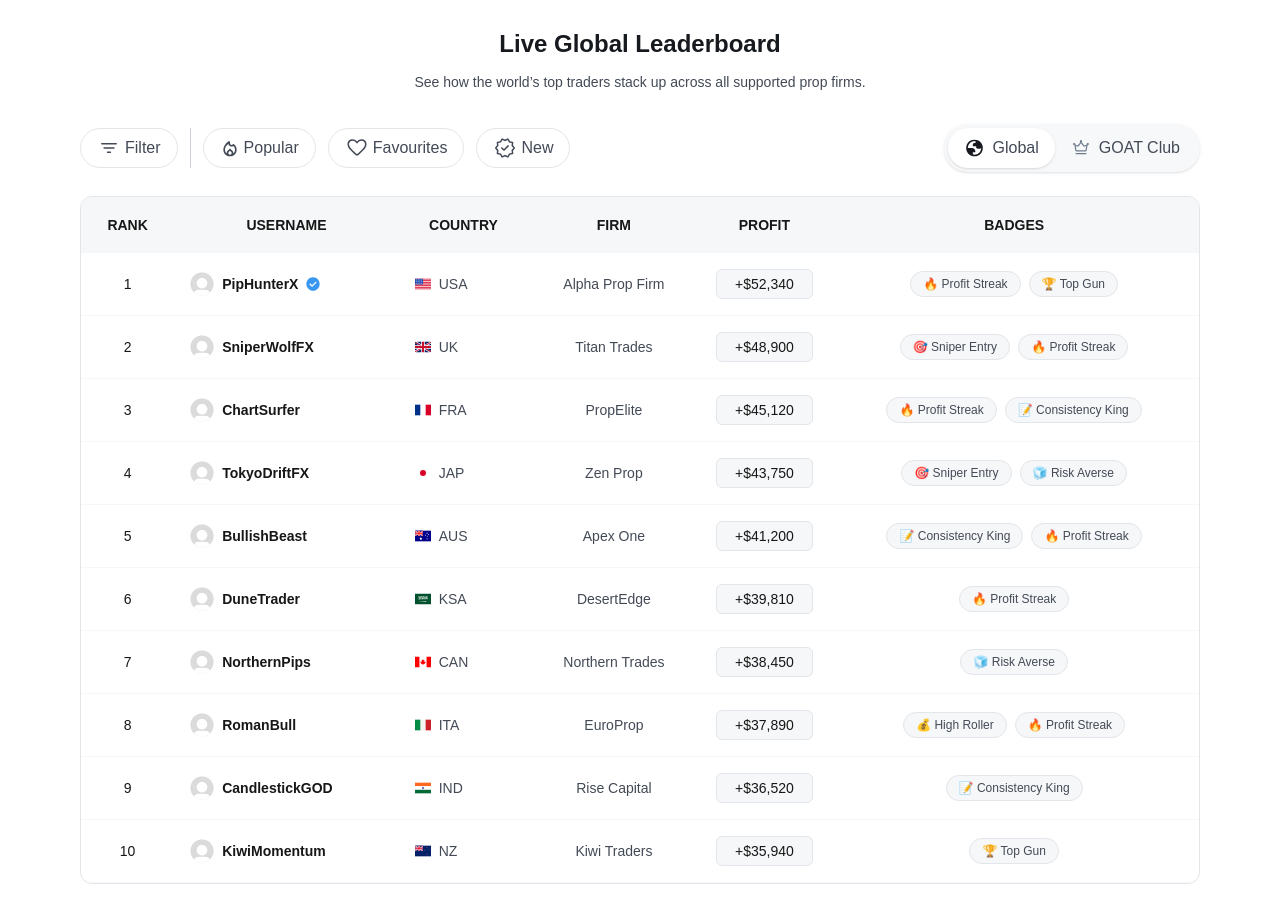
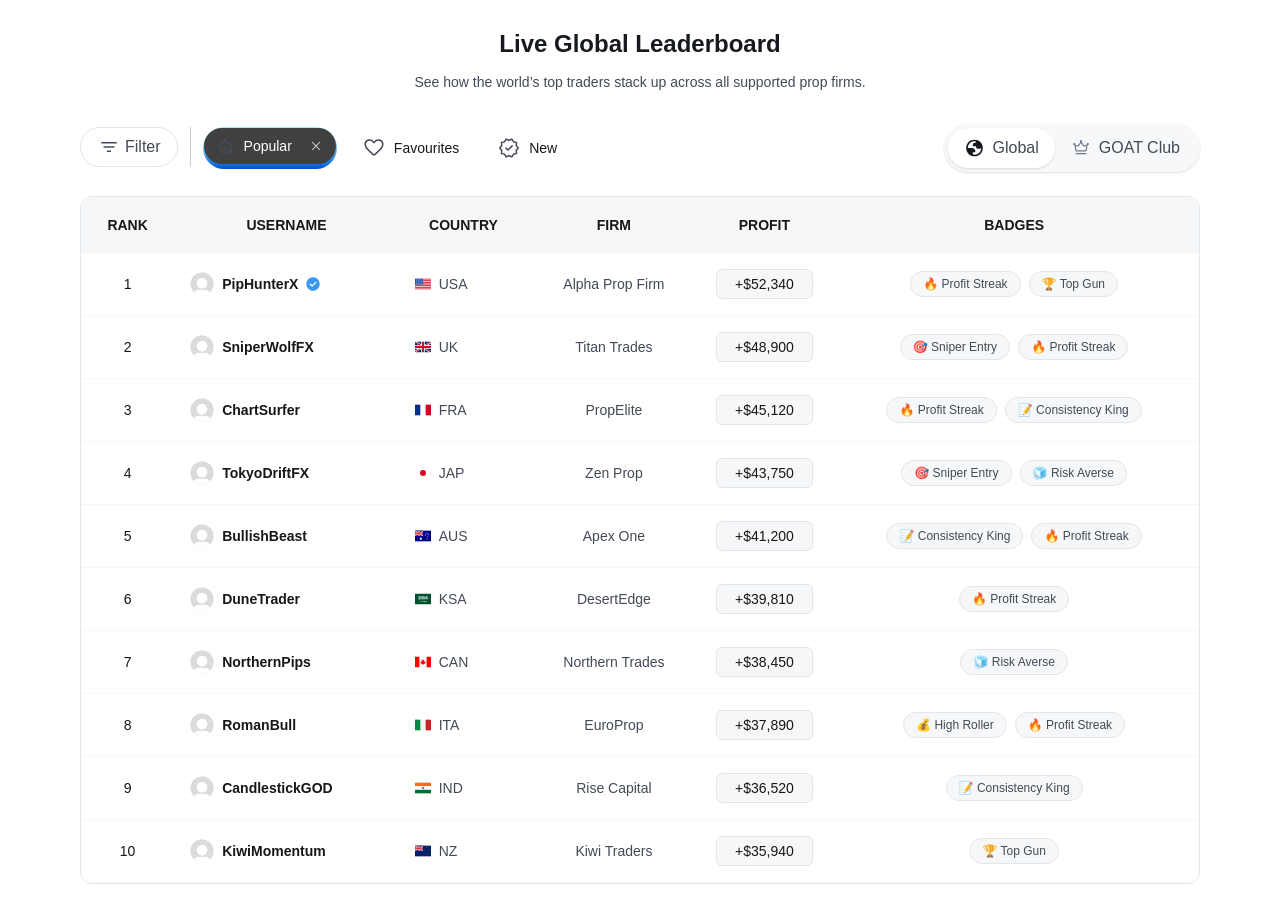
Before and after one commit to felixquan0330/prop-trading-leaderboard-frontend, a Next.js app: page / in a window 1280 px wide. Shown: the part 940-1863 px from the top of the page. Built offline with nearby package versions, Linux system fonts and the light colour scheme; no server answers.

Commit message:
Update border style of active tab

```diff
--- a/src/app/Leaderboard/page.tsx
+++ b/src/app/Leaderboard/page.tsx
@@ -1,13 +1,19 @@
 "use client"
 import { useState } from 'react'
 import { Button, Switch, Filter, Badge } from '@/components'
-import { Popular, Favourite, New, Global, Crown, Check } from '@/components'
+import { Popular, Favourite, New, Global, Crown, Check, Cross } from '@/components'
 import { Table, TableHeader, TableBody, TableRow, Th, Td } from '@/components'
 import { US, FR, GB, JP, AU, SA, CA, IT, IN, NZ } from 'country-flag-icons/react/3x2'
 
 export default function Leaderboard() {
 
     const [selected, setSelected] = useState<'global' | 'goat'>('global')
+    const [activeTab, setActiveTab] = useState<'popular' | 'favourites' | 'new' | ''>('popular');
+    const tabs = [
+        { id: 'popular', label: 'Popular', icon: Popular },
+        { id: 'favourites', label: 'Favourites', icon: Favourite },
+        { id: 'new', label: 'New', icon: New },
+    ];
     const leaderboardData = [
         {
             username: "PipHunterX",
@@ -102,17 +108,71 @@ export default function Leaderboard() {
                                 Filter
                             </Button>
                             <div className="h-10 w-px bg-[#CCD0D7]"></div>
-                            <Button variant="outline" className="text-[#434a56] dark:text-white dark:opacity-70 bg-transparent rounded-full gap-1">
-                                <Popular className="w-4 h-4" />
-                                Popular
-                            </Button>
-                            <Button variant="outline" className="text-[#434a56] dark:text-white dark:opacity-70 bg-transparent rounded-full gap-1">
-                                <Favourite className="w-4 h-4" />Favourites
-                            </Button>
-                            <Button variant="outline" className="text-[#434a56] dark:text-white dark:opacity-70 bg-transparent rounded-full gap-1">
-                                <New className="w-4 h-4" />
-                                New
-                            </Button>
+                            {tabs.map((tab) => {
+                                const isActive = activeTab === tab.id;
+                                const Icon = tab.icon;
+
+                                return (
+                                    <button
+                                        key={tab.id}
+                                        onClick={() => setActiveTab(tab.id as 'popular' | 'favourites' | 'new')}
+                                        className={`inline-flex rounded-full p-[1px] transition-colors ${isActive
+                                            ? 'bg-gradient-to-b from-[#9CECFB] via-[#65C7F7] to-[#0052D4]'
+                                            : 'dark:bg-transparent'}
+                                        `}
+                                    >
+                                        <div className={`flex items-center gap-2 px-3 py-2 rounded-full text-sm ${isActive
+                                            ? 'bg-[#404040] text-white'
+                                            : 'bg-white text-[#16191d] dark:bg-[#000000] dark:border border-[#525252] dark:text-white'}
+                                        `}>
+                                            <Icon className="w-4 h-4" />
+                                            <span>{tab.label}</span>
+                                            {isActive && (
+                                                <span
+                                                    className="ml-2 cursor-pointer flex items-center"
+                                                    onClick={e => {
+                                                        e.stopPropagation();
+                                                        setActiveTab('');
+                                                    }}
+                                                >
+                                                    <Cross className="w-3 h-3" />
+                                                </span>
+                                            )}
+                                        </div>
+                                    </button>
+                                );
+                            })}
+
+                            {/* <div
+                                className={
+                                    selectedTab === 'favourites'
+                                        ? 'rounded-full border border-[#E2E5E9] dark:border-none dark:bg-gradient-to-b dark:from-[#9CECFB] dark:via-[#65C7F7] dark:to-[#0052D4]'
+                                        : 'rounded-full border border-[#525252]'
+                                }
+                            >
+                                <button
+                                    className="flex flex-row items-center gap-1 px-3 py-2 rounded-full bg-white text-[#16191d] hover:bg-gray-50 transition text-sm w-full dark:bg-[#282828] dark:text-white dark:hover:bg-[#3F3F3F] dark:hover:text-white border-none"
+                                    onClick={() => setSelectedTab('favourites')}
+                                >
+                                    <Favourite className="w-4 h-4" />
+                                    Favourites
+                                </button>
+                            </div>
+                            <div
+                                className={
+                                    selectedTab === 'new'
+                                        ? 'p-[1px] rounded-full border border-[#E2E5E9] dark:border-none dark:bg-gradient-to-b dark:from-[#9CECFB] dark:via-[#65C7F7] dark:to-[#0052D4]'
+                                        : 'p-[1px] rounded-full border border-[#525252]'
+                                }
+                            >
+                                <button
+                                    className="flex flex-row items-center gap-1 px-3 py-2 rounded-full bg-white text-[#16191d] hover:bg-gray-50 transition text-sm w-full dark:bg-[#282828] dark:text-white dark:hover:bg-[#3F3F3F] dark:hover:text-white border-none"
+                                    onClick={() => setSelectedTab('new')}
+                                >
+                                    <New className="w-4 h-4" />
+                                    New
+                                </button>
+                            </div> */}
                         </div>
                         <div>
                             <Switch>
--- a/src/components/component/icons.tsx
+++ b/src/components/component/icons.tsx
@@ -113,7 +113,11 @@ export const InactiveRating = ({ className = "", ...props }: IconProps) => (
     </svg>
 )
 
-
+export const Cross = ({ className = "", ...props }: IconProps) => (
+    <svg width="16" height="16" viewBox="0 0 16 16" fill="none" xmlns="http://www.w3.org/2000/svg">
+        <path d="M8.00001 8.70251L4.61801 12.0847C4.52567 12.1769 4.40962 12.2241 4.26984 12.2263C4.13017 12.2285 4.01201 12.1812 3.91534 12.0847C3.81879 11.988 3.77051 11.8709 3.77051 11.7333C3.77051 11.5958 3.81879 11.4787 3.91534 11.382L7.29751 8.00001L3.91534 4.61801C3.82312 4.52568 3.7759 4.40962 3.77367 4.26984C3.77156 4.13017 3.81879 4.01201 3.91534 3.91534C4.01201 3.81879 4.12912 3.77051 4.26667 3.77051C4.40423 3.77051 4.52134 3.81879 4.61801 3.91534L8.00001 7.29751L11.382 3.91534C11.4743 3.82312 11.5904 3.7759 11.7302 3.77367C11.8698 3.77156 11.988 3.81879 12.0847 3.91534C12.1812 4.01201 12.2295 4.12912 12.2295 4.26667C12.2295 4.40423 12.1812 4.52134 12.0847 4.61801L8.70251 8.00001L12.0847 11.382C12.1769 11.4743 12.2241 11.5904 12.2263 11.7302C12.2285 11.8698 12.1812 11.988 12.0847 12.0847C11.988 12.1812 11.8709 12.2295 11.7333 12.2295C11.5958 12.2295 11.4787 12.1812 11.382 12.0847L8.00001 8.70251Z" fill="#D4D4D4" />
+    </svg>
+)
 
 
 
--- a/src/components/index.ts
+++ b/src/components/index.ts
@@ -17,5 +17,5 @@ export type { CardProps } from './component/card'
 export { Input } from './component/input'
 export type { InputProps } from './component/input'
 
-export { Filter, Popular, Favourite, New, Global, Crown, List, Grid, Discount, Check, Weekend, Calendar, FireWall, Dollar, ActiveRating, InactiveRating } from './component/icons'
+export { Filter, Popular, Favourite, New, Global, Crown, List, Grid, Discount, Check, Weekend, Calendar, FireWall, Dollar, ActiveRating, InactiveRating, Cross } from './component/icons'
 export type { IconProps } from './component/icons'
```
